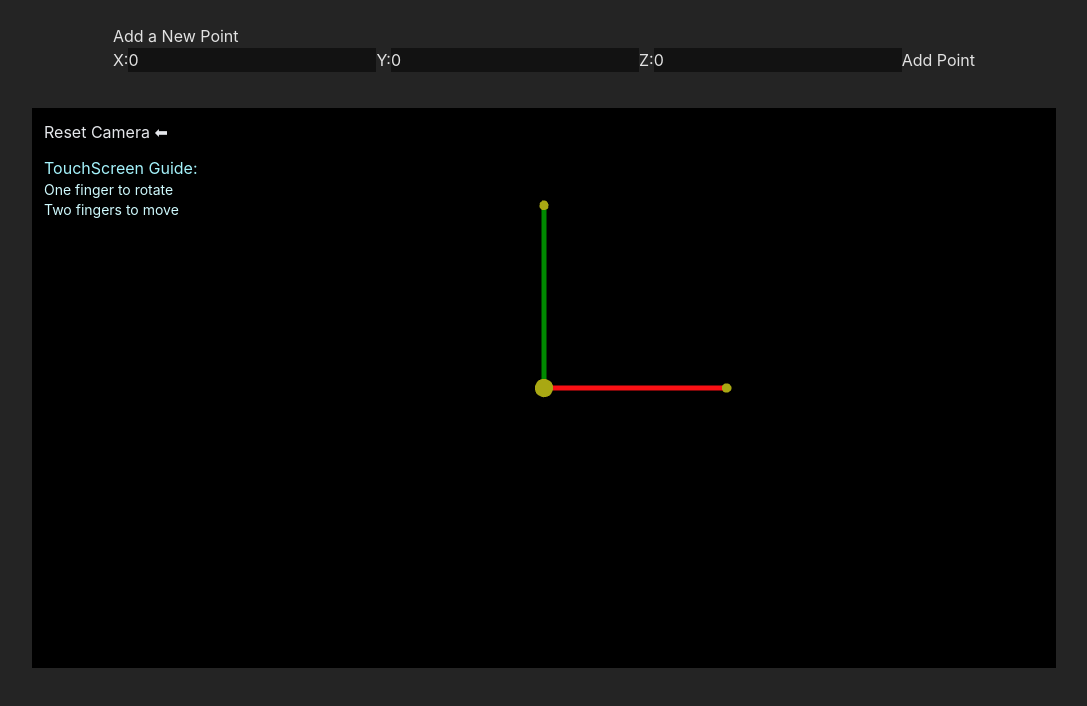
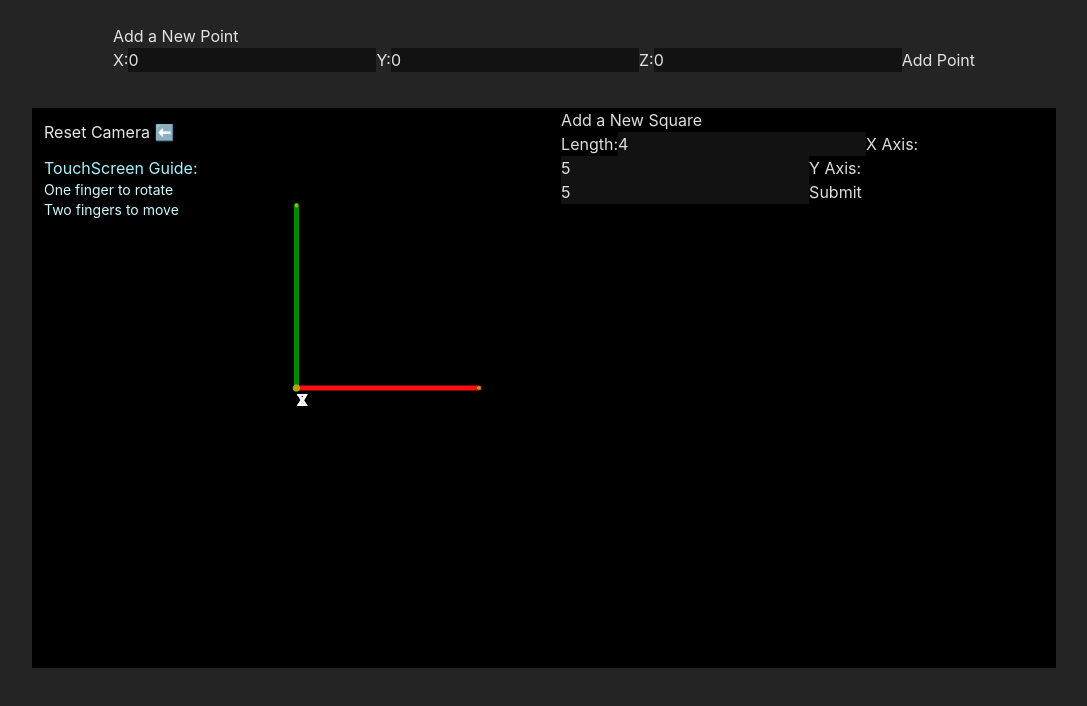
Before and after one commit to Valx01P/3d-site, a React (Vite) app in the folder tdc-site/: page / in a window 1280 px wide. Shown: the top 706 px of the page, without its empty margins (96-1183 px from the left). Built offline with nearby package versions, Linux system fonts and the light colour scheme.

Commit message:
needs labels

```diff
--- /dev/null
+++ b/tdc-site/src/AddSquare.jsx
@@ -0,0 +1,64 @@
+import React, { useState } from "react";
+import { Vector3 } from "three";
+
+const AddSquare = ({ addSquare }) => {
+  const [length, setLength] = useState(4);
+  const [xAxis, setXAxis] = useState(5);
+  const [yAxis, setYAxis] = useState(5);
+
+  const handleInputChange = (event, setter) => {
+    setter(Number(event.target.value));
+  };
+
+  const handleAddSquare = () => {
+    // Calculate square points based on length
+    const squarePoints = [
+      new Vector3(xAxis, yAxis, 0),
+      new Vector3(xAxis + length, yAxis, 0),
+      new Vector3(xAxis + length, yAxis + length, 0),
+      new Vector3(xAxis, yAxis + length, 0),
+      new Vector3(xAxis, yAxis, 0), // Close the square by connecting back to the starting point
+    ];
+
+    // Add square to the scene
+    addSquare(squarePoints);
+
+    // Clear input fields after adding a square
+    setLength(1);
+    setXAxis(0);
+    setYAxis(0);
+  };
+
+  return (
+    <div>
+      <h2>Add a New Square</h2>
+      <label>
+        Length:
+        <input
+          type="number"
+          value={length}
+          onChange={(event) => handleInputChange(event, setLength)}
+        />
+      </label>
+      <label>
+        X Axis:
+        <input
+          type="number"
+          value={xAxis}
+          onChange={(event) => handleInputChange(event, setXAxis)}
+        />
+      </label>
+      <label>
+        Y Axis:
+        <input
+          type="number"
+          value={yAxis}
+          onChange={(event) => handleInputChange(event, setYAxis)}
+        />
+      </label>
+      <button onClick={handleAddSquare}>Submit</button>
+    </div>
+  );
+};
+
+export default AddSquare;
--- a/tdc-site/src/App.jsx
+++ b/tdc-site/src/App.jsx
@@ -1,19 +1,18 @@
-// App.jsx
-import { useState } from "react";
+import React, { useState } from "react";
 import ThreeScene from "./ThreeScene";
 import GraphControls from "./GraphControls";
 import { Vector3 } from "three";
 
 function App() {
-  const [points, setPoints] = useState([
-    new Vector3(0, 0, 0),
-    new Vector3(0, 0, 20),
-    new Vector3(20, 0, 0),
-    new Vector3(0, 20, 0),
-  ]);
+  const [points, setPoints] = useState([]);
+  const [squares, setSquares] = useState([]);
 
   const addPoint = (newPoint) => {
     setPoints((prevPoints) => [...prevPoints, newPoint]);
+  };
+
+  const addSquare = (squarePoints) => {
+    setSquares((prevSquares) => [...prevSquares, squarePoints]);
   };
 
   return (
@@ -22,7 +21,7 @@ function App() {
         <GraphControls addPoint={addPoint} />
       </div>
       <div className="flex justify-center p-12 mt-3">
-        <ThreeScene points={points} />
+        <ThreeScene points={points} squares={squares} addSquare={addSquare} />
       </div>
     </>
   );
--- a/tdc-site/src/ThreeScene.jsx
+++ b/tdc-site/src/ThreeScene.jsx
@@ -1,9 +1,156 @@
 import React, { useRef, useEffect } from "react";
 import { Canvas, useThree } from "@react-three/fiber";
-import { OrbitControls, Line, Points } from "@react-three/drei";
+import { OrbitControls, Line, Points, Html } from "@react-three/drei";
 import { Vector3 } from "three";
+import AddSquare from "./AddSquare";
 
-const Scene = ({ points, handleResetCamera }) => {
+const ThreeScene = ({ points, squares, addSquare }) => {
+  const handleResetCamera = useRef(() => {});
+
+  return (
+    <>
+      <div
+        className="relative bg-black flex justify-center"
+        style={{ height: "70vh", width: "80vw" }}
+      >
+        <Canvas>
+          <Scene
+            points={points}
+            squares={squares}
+            handleResetCamera={handleResetCamera}
+          />
+        </Canvas>
+        <AddSquare addSquare={addSquare} />
+        <div className="absolute top-3 left-3 drop-filter backdrop-blur-lg rounded-sm">
+          <button
+            className="mb-3 text-gray-200"
+            onClick={() => handleResetCamera.current()}
+          >
+            Reset Camera ⬅️
+          </button>
+          <h1 className="text-cyan-200">TouchScreen Guide: </h1>
+          <p className="text-cyan-100 text-sm">One finger to rotate</p>
+          <p className="text-cyan-100 text-sm">Two fingers to move</p>
+        </div>
+      </div>
+    </>
+  );
+};
+
+const Square = ({ squarePoints }) => {
+  return (
+    <group>
+      {/* Create lines for the square */}
+      <Line points={squarePoints} color="white" lineWidth={5} />
+      {/* Create points for the square corners */}
+      <Points>
+        {squarePoints.map((point, index) => (
+          <PointsDot key={index} position={point} />
+        ))}
+      </Points>
+    </group>
+  );
+};
+
+const axisLabelStyle = {
+  position: "absolute",
+  color: "white",
+  fontSize: "16px",
+  fontWeight: "bold",
+};
+
+// Inside the Lines component
+const Lines = () => {
+  const zAxisLabelPosition = new Vector3(0, 0, 20);
+  const xAxisLabelPosition = new Vector3(20, 0, 0);
+  const yAxisLabelPosition = new Vector3(0, 20, 0);
+
+  return (
+    <group>
+      {/* Z-axis line */}
+      <Line
+        points={[0, 0, 0, ...zAxisLabelPosition.toArray()]}
+        color="blue"
+        lineWidth={5}
+      />
+      <Dots points={[new Vector3(0, 0, 0), zAxisLabelPosition]} />
+      <Html>
+        <div
+          className="axis-label z-axis-label"
+          style={{
+            ...axisLabelStyle,
+            top: `${50 + zAxisLabelPosition.y}%`,
+            left: `${50 + zAxisLabelPosition.x}%`,
+          }}
+        >
+          Z
+        </div>
+      </Html>
+
+      {/* X-axis line */}
+      <Line
+        points={[0, 0, 0, ...xAxisLabelPosition.toArray()]}
+        color="red"
+        lineWidth={5}
+      />
+      <Dots points={[new Vector3(0, 0, 0), xAxisLabelPosition]} />
+      <Html>
+        <div
+          className="axis-label x-axis-label"
+          style={{
+            ...axisLabelStyle,
+            top: `${50 + xAxisLabelPosition.y}%`,
+            left: `${50 + xAxisLabelPosition.x}%`,
+          }}
+        >
+          X
+        </div>
+      </Html>
+
+      {/* Y-axis line */}
+      <Line
+        points={[0, 0, 0, ...yAxisLabelPosition.toArray()]}
+        color="green"
+        lineWidth={5}
+      />
+      <Dots points={[new Vector3(0, 0, 0), yAxisLabelPosition]} />
+      <Html>
+        <div
+          className="axis-label y-axis-label"
+          style={{
+            ...axisLabelStyle,
+            top: `${50 + yAxisLabelPosition.y}%`,
+            left: `${50 + yAxisLabelPosition.x}%`,
+          }}
+        >
+          Y
+        </div>
+      </Html>
+    </group>
+  );
+};
+
+const Dots = ({ points }) => {
+  return (
+    <Points>
+      {points.map((point, index) => (
+        <PointsDot key={index} position={point} />
+      ))}
+    </Points>
+  );
+};
+
+const PointsDot = ({ position }) => {
+  return (
+    <mesh position={position}>
+      <sphereGeometry args={[0.2, 32, 32]} />{" "}
+      {/* Adjust the radius and segments */}
+      <meshStandardMaterial color="yellow" />
+    </mesh>
+  );
+};
+
+const Scene = ({ points, squares, handleResetCamera }) => {
   const { camera } = useThree();
   const controlsRef = useRef();
   const initialCameraPosition = useRef();
@@ -35,70 +182,10 @@ const Scene = ({ points, handleResetCamera }) => {
       <OrbitControls ref={controlsRef} />
       <Lines />
       <Dots points={points} />
+      {squares.map((squarePoints, index) => (
+        <Square key={index} squarePoints={squarePoints} />
+      ))}
     </>
-  );
-};
-
-const ThreeScene = ({ points }) => {
-  const handleResetCamera = useRef(() => {});
-
-  return (
-    <>
-      <div
-        className="relative bg-black flex justify-center"
-        style={{ height: "70vh", width: "80vw" }}
-      >
-        <Canvas>
-          <Scene points={points} handleResetCamera={handleResetCamera} />
-        </Canvas>
-        <div className="absolute top-3 left-3 drop-filter backdrop-blur-lg rounded-sm">
-          <button
-            className="mb-3 text-gray-200"
-            onClick={() => handleResetCamera.current()}
-          >
-            Reset Camera ⬅
-          </button>
-          <h1 className="text-cyan-200">TouchScreen Guide: </h1>
-          <p className="text-cyan-100 text-sm">One finger to rotate</p>
-          <p className="text-cyan-100 text-sm">Two fingers to move</p>
-        </div>
-      </div>
-    </>
-  );
-};
-
-const Lines = () => {
-  return (
-    <group>
-      {/* Z-axis line */}
-      <Line points={[0, 0, 0, 0, 0, 20]} color="blue" lineWidth={5} />
-
-      {/* X-axis line */}
-      <Line points={[0, 0, 0, 20, 0, 0]} color="red" lineWidth={5} />
-
-      {/* Y-axis line */}
-      <Line points={[0, 0, 0, 0, 20, 0]} color="green" lineWidth={5} />
-    </group>
-  );
-};
-
-const Dots = ({ points }) => {
-  return (
-    <Points>
-      {points.map((point, index) => (
-        <PointsDot key={index} position={point} />
-      ))}
-    </Points>
-  );
-};
-
-const PointsDot = ({ position }) => {
-  return (
-    <mesh position={position}>
-      <sphereGeometry args={[0.5, 32, 32]} />{" "}
-      {/* Adjust the radius and segments */}
-      <meshStandardMaterial color="yellow" />
-    </mesh>
   );
 };
 
```
